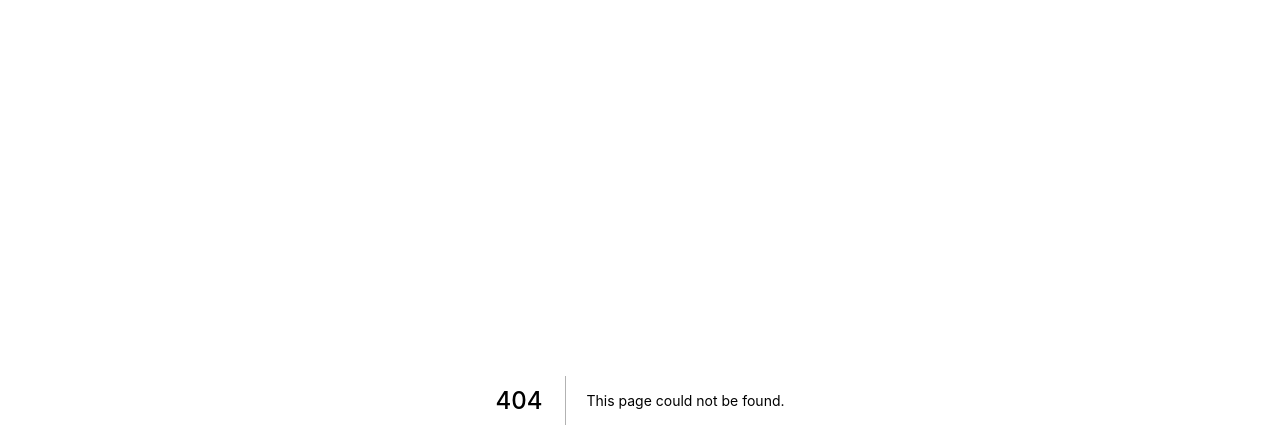
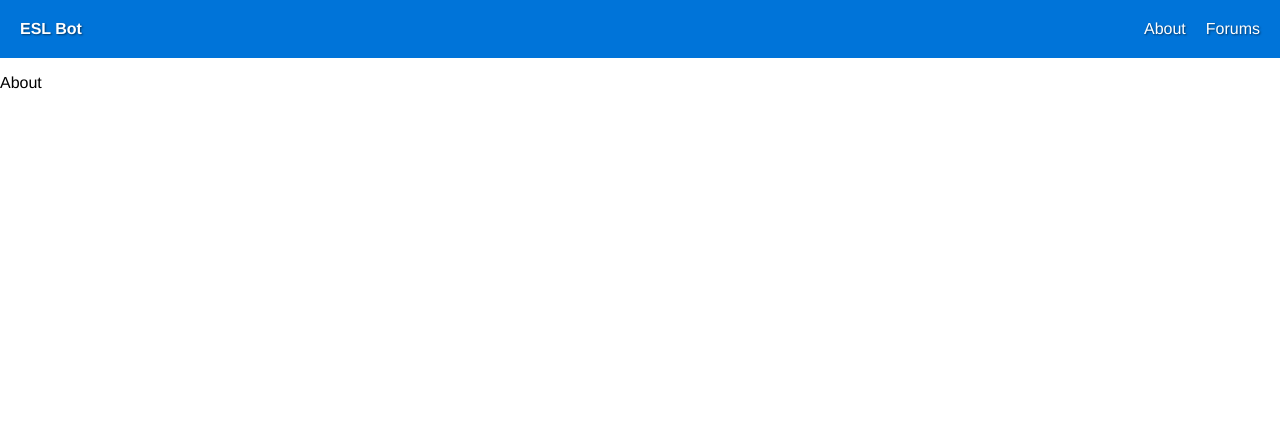
Before and after one commit to weisisheng/jobs-aggregator-ui, a Next.js app: page /about in a window 1280 px wide. Before the commit this address had no page. Shown: the top 448 px of the page. Built offline with nearby package versions, Linux system fonts and the light colour scheme.

Commit message:
integrate search

```diff
--- a/components/Meta.js
+++ b/components/Meta.js
@@ -8,7 +8,7 @@ export default class Meta extends Component{
       <Head>
         <meta name="viewport" content="width=device-width, initial-scale=1" />
         <meta charSet="utf-8" />
-        <title>{this.props.title ? this.props.title : 'Eleruum'}</title>
+        <title>{this.props.title ? this.props.title : 'ESL Bot Aggregator'}</title>
         <link rel="stylesheet" href="https://fonts.googleapis.com/icon?family=Material+Icons" />
       </Head>
       <style jsx global>{`
--- a/components/Navbar.js
+++ b/components/Navbar.js
@@ -45,10 +45,15 @@ const Navbar = (props) => {
   return (
     <div style={styles.root}>
       <AppBar style={!props.isHome ? styles.homeNavBar : styles.navBar} position="static">
-        <div style={{'flex':'1'}}></div>
-        {/* <Link href={`/research`}>
-          <a style={styles.navLink}>Some Link</a>
-        </Link> */}
+      <Link href={`/`}>
+          <a style={styles.navLink}><strong>ESL Bot</strong></a>
+        </Link>        <div style={{'flex':'1'}}></div>
+        <Link href={`/about`}>
+          <a style={styles.navLink}>About</a>
+        </Link>
+        <Link href={`http://forums.eslbot.com`}>
+          <a target="_blank" style={styles.navLink}>Forums</a>
+        </Link>
       </AppBar>
     </div>
   );
--- a/components/SearchInput.js
+++ b/components/SearchInput.js
@@ -12,12 +12,15 @@ class SearchInput extends Component {
 
   render() {
     return (
+      <form>
       <TextField
         style={{'width':'500px'}}
         value={this.state.searchQuery}
         onChange={ this.handleSearchChange }
         label="Search by keyword or location"
-    />
+      />
+      <button onClick={(event) => this.props.onSearch(event, this.state.searchQuery)}>Submit</button>
+      </form>
     )
   }
 
--- /dev/null
+++ b/pages/about.js
@@ -0,0 +1,12 @@
+import Meta from '../components/Meta';
+import Layout from '../components/Layout';
+
+const about = () => (
+    <div>
+    <Meta/>
+    <Layout/>
+    <p>About</p>
+    </div>
+)
+
+export default about;
```
Also changed, not shown: pages/index.js (+26 -3 lines).
